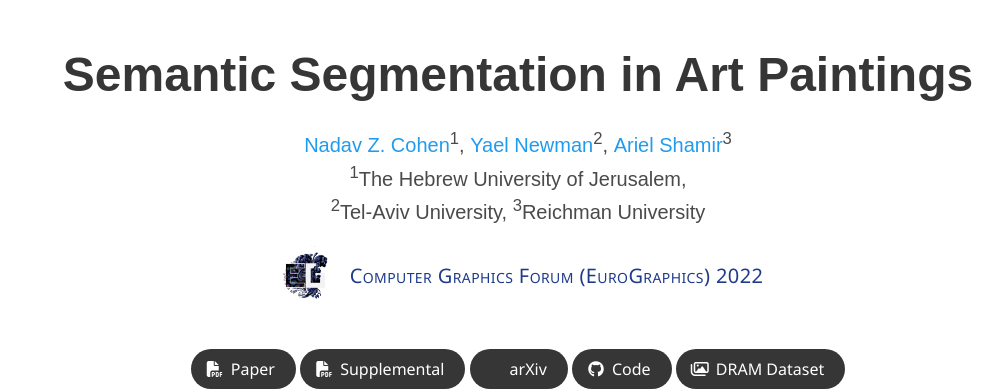
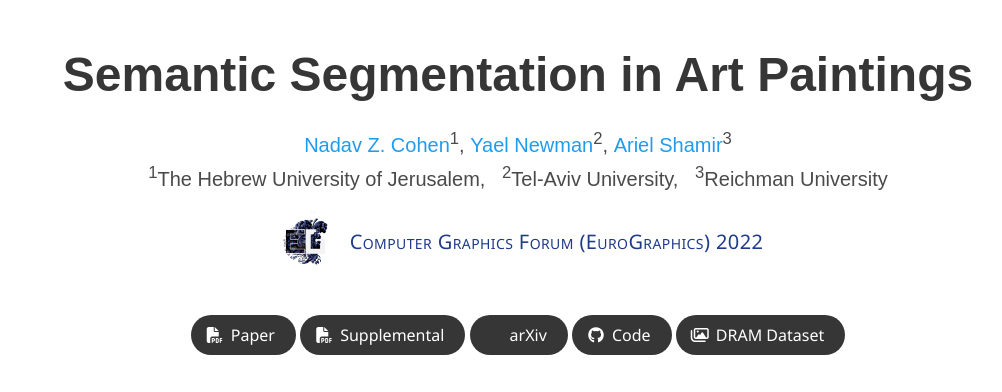
Before and after one commit to Nadavc220/ssiap, a plain HTML site: page index.html in a window 1280 px wide. Shown: the top 392 px of the page, without its empty margins (122-1124 px from the left). Drawn offline with nearby package versions, Linux system fonts and the light colour scheme; some icons are missing; a web font is replaced by a local one.

Commit message:
Additional Change (author institutes)

```diff
--- a/index.html
+++ b/index.html
@@ -42,48 +42,6 @@
 </head>
 <body>
 
-<!-- <nav class="navbar" role="navigation" aria-label="main navigation">
-  <div class="navbar-brand">
-    <a role="button" class="navbar-burger" aria-label="menu" aria-expanded="false">
-      <span aria-hidden="true"></span>
-      <span aria-hidden="true"></span>
-      <span aria-hidden="true"></span>
-    </a>
-  </div>
-  <div class="navbar-menu">
-    <div class="navbar-start" style="flex-grow: 1; justify-content: center;">
-      <a class="navbar-item" href="https://keunhong.com">
-      <span class="icon">
-          <i class="fas fa-home"></i>
-      </span>
-      </a>
-
-      <div class="navbar-item has-dropdown is-hoverable">
-        <a class="navbar-link">
-          More Research
-        </a>
-        <div class="navbar-dropdown">
-          <a class="navbar-item" href="https://hypernerf.github.io">
-            HyperNeRF
-          </a>
-          <a class="navbar-item" href="https://nerfies.github.io">
-            Nerfies
-          </a>
-          <a class="navbar-item" href="https://latentfusion.github.io">
-            LatentFusion
-          </a>
-          <a class="navbar-item" href="https://photoshape.github.io">
-            PhotoShape
-          </a>
-        </div>
-      </div>
-    </div>
-
-  </div>
-</nav> -->
-
-
-
 <section class="hero">
   <div class="hero-body">
     <div class="container is-max-desktop">
@@ -106,7 +64,7 @@
 
 
           <div class="is-size-5 publication-authors">
-            <span class="author-block"><sup>1</sup>The Hebrew University of Jerusalem, <br><sup>2</sup>Tel-Aviv University, <sup>3</sup>Reichman University</span>
+            <span class="author-block"><sup>1</sup>The Hebrew University of Jerusalem, &nbsp;&nbsp;<sup>2</sup>Tel-Aviv University, &nbsp;&nbsp;<sup>3</sup>Reichman University</span>
           </div>
 
           <h1 class="subtitle has-text-centered">
```
